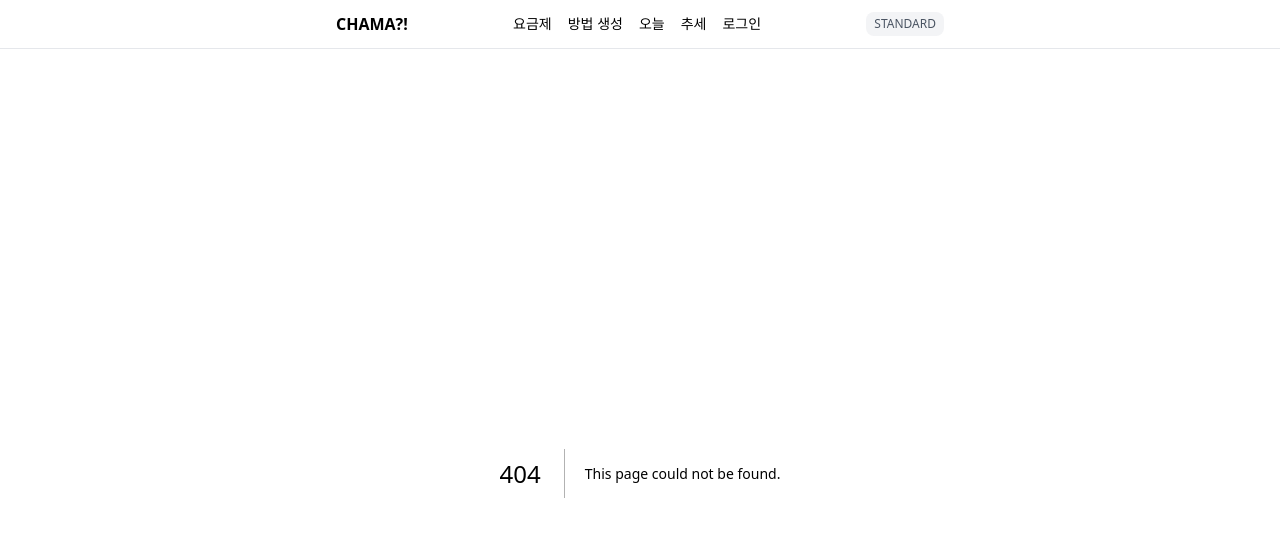
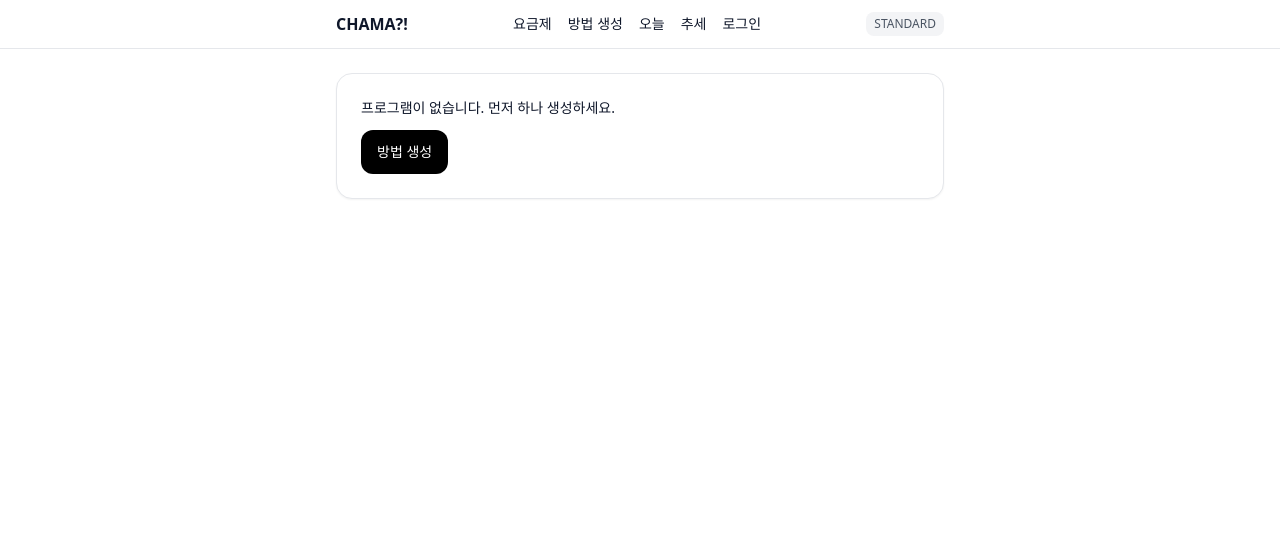
Before and after one commit to samugill/chama, a Next.js app: page /demo in a window 1280 px wide. Before the commit this address had no page. Shown: the top 536 px of the page. Built offline with nearby package versions, Linux system fonts and the light colour scheme.

Commit message:
fix(demo/seed): split into server wrapper + client inner with Suspense

```diff
--- /dev/null
+++ b/app/demo/page.tsx
@@ -0,0 +1,12 @@
+export const dynamic = "force-dynamic"; // 정적 프리렌더 회피 (URL 의존)
+
+import { Suspense } from "react";
+import DemoSeedInner from "./seed.client";
+
+export default function DemoSeedPage() {
+  return (
+    <Suspense fallback={<div className="card p-6">불러오는 중…</div>}>
+      <DemoSeedInner />
+    </Suspense>
+  );
+}
--- a/app/demo/seed/page.tsx
+++ b/app/demo/seed.client.tsx
@@ -1,6 +1,4 @@
-"use client";                          // ← 반드시 최상단
-export const dynamic = "force-dynamic";
-
+"use client";
 import { useEffect, useMemo, useState } from "react";
 import { useSearchParams, useRouter } from "next/navigation";
 import {
@@ -8,7 +6,7 @@ import {
   seedDailyLogsForDemo, clearDailyLogs
 } from "@/lib/storage";
 
-export default function DemoSeedPage() {
+export default function DemoSeedInner() {
   const router = useRouter();
   const sp = useSearchParams();
 
```
